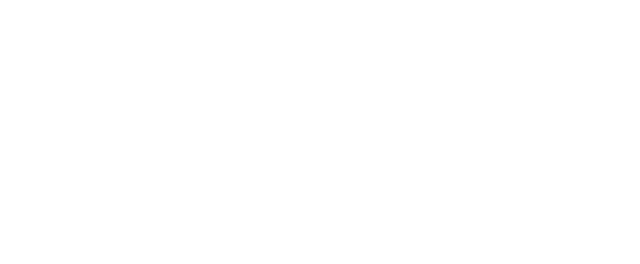
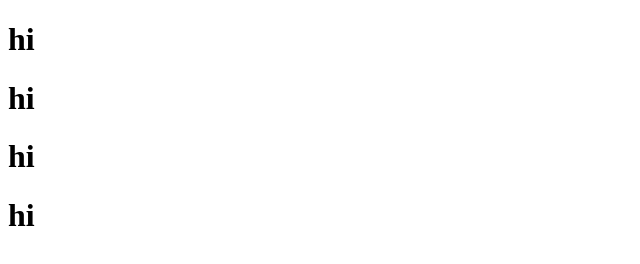
Before and after one commit to AbdelrahmanMahmmed20/frontend, a plain HTML site: page index.html in a window 1280 px wide. Shown: the whole page, without its empty margins (0-640 px from the left). Drawn offline with Linux system fonts and the light colour scheme.

Commit message:
hi from abdo

```diff
--- a/index.html
+++ b/index.html
@@ -8,6 +8,9 @@
     <title>Document</title>
 </head>
 <body>
-
+    <h1>hi</h1>
+    <h1>hi</h1>
+    <h1>hi</h1>
+    <h1>hi</h1>
 </body>
 </html>
```
